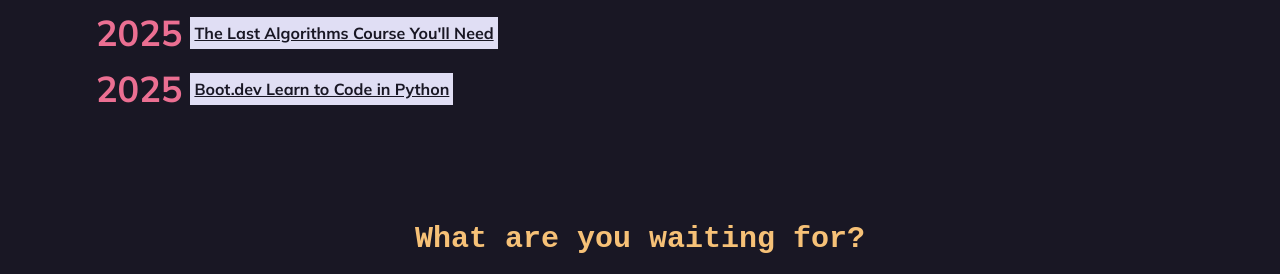
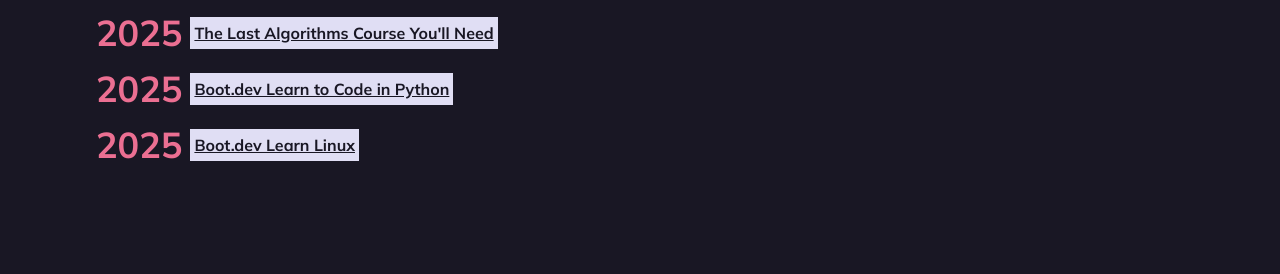
Before and after one commit to michealengland/micheal-dev-2, an Astro site: page /hire in a window 1280 px wide. Shown: the part 2886-3160 px from the top of the page. Built offline with nearby package versions, Linux system fonts and the light colour scheme; Astro itself is replaced by a stand-in of ours.

Commit message:
Add Linux cert to hire page

```diff
--- a/src/pages/hire.astro
+++ b/src/pages/hire.astro
@@ -91,6 +91,11 @@
 		url: 'https://www.boot.dev/certificates/4a3b2fd6-8316-4275-bfb2-007cf6a1c0e8',
 		year: 2025,
 	},
+	{
+		title: 'Boot.dev Learn Linux',
+		url: 'https://www.boot.dev/certificates/fc461def-8b96-4332-b3c3-eea396428f93',
+		year: 2025,
+	},
 ]
 
 const messages = [
```
